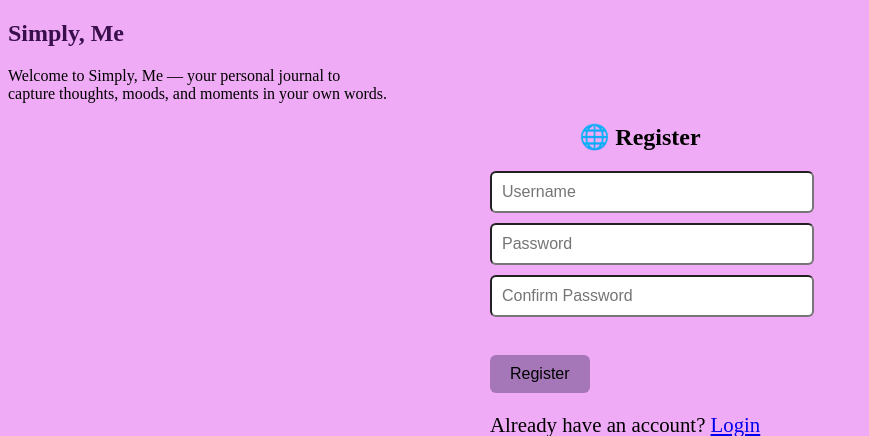
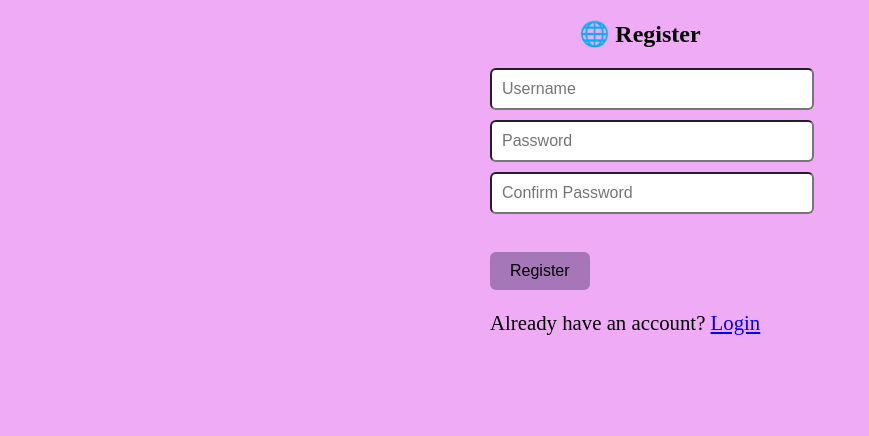
Before and after one commit to AquaRender23/Simply-Me, a Flask app: page /register in a window 1280 px wide. Shown: the top 436 px of the page, without its empty margins (0-869 px from the left). Run offline with Flask 3, Linux system fonts and the light colour scheme.

Commit message:
register.html

```diff
--- a/templates/register.html
+++ b/templates/register.html
@@ -7,12 +7,6 @@
 </head>
 
 <body style="background-color: #EFABF5;">
-
-  <div>
-    <h2 style="font-family: 'Cooper Black'; color: #380E4B;">Simply, Me </h2>
-    <p>Welcome to Simply, Me — your personal journal to <br>
-      capture thoughts, moods, and moments in your own words.</p>
-  </div>
 
   <h2 style="text-align: center;">🌐 Register</h2>
   <form action="/register" method="post" class="form-box sty">
```
